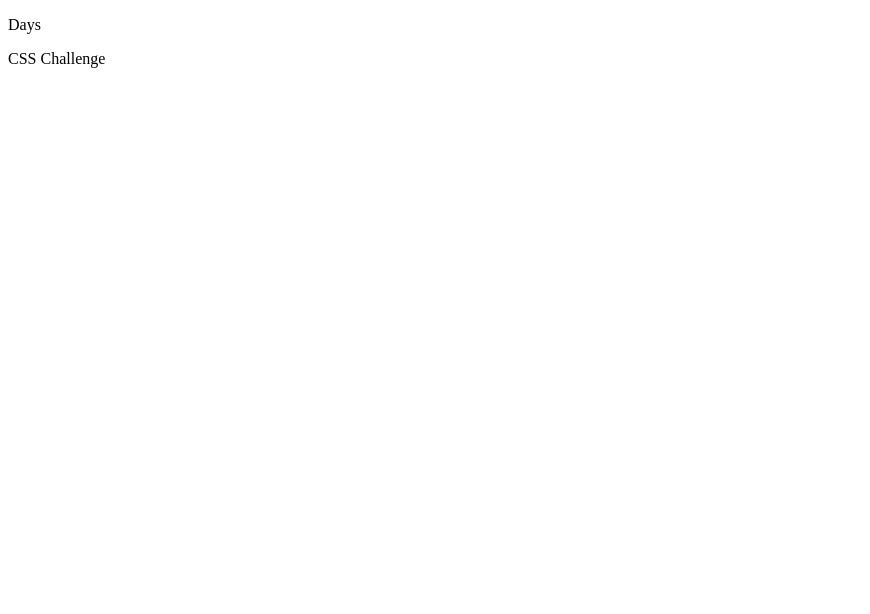
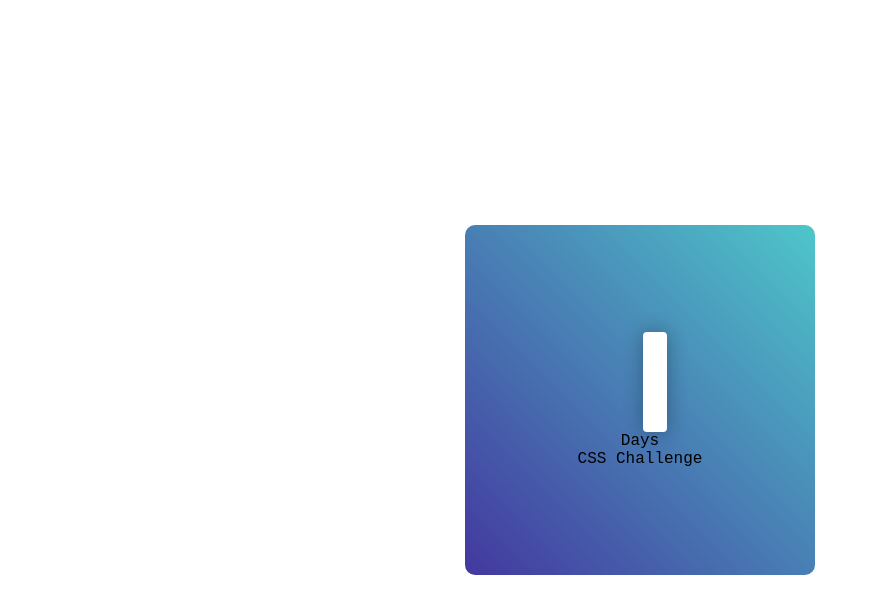
Before and after one commit to Aoamos/CSS-Challenge, a plain HTML site: page Day1/index.html in a window 1280 px wide. Shown: the whole page, without its empty margins (0-870 px from the left). Drawn offline with Linux system fonts and the light colour scheme.

Commit message:
Writing style for the project

```diff
--- a/Day1/index.html
+++ b/Day1/index.html
@@ -4,6 +4,7 @@
     <meta charset="UTF-8" />
     <meta name="viewport" content="width=device-width, initial-scale=1.0" />
     <title>100 Days Css challenge | Day 1</title>
+    <link rel="stylesheet" href="./style.css" />
   </head>
   <body>
     <div class="container">
--- a/Day1/style.css
+++ b/Day1/style.css
@@ -8,5 +8,24 @@
 .container {
   width: 350px;
   height: 350px;
-  back
+  background-image: linear-gradient(to bottom left, #4ec6ca, #43389f);
+  border-radius: 10px;
+  display: flex;
+  flex-direction: column;
+  position: absolute;
+  top: 50%;
+  left: 50%;
+  transform: translate(-50%, -50%);
+  align-items: center;
+  justify-content: center;
 }
+
+.one {
+  width: 24px;
+  height: 100px;
+  background-color: #fff;
+  border-radius: 4px;
+  transform: translateX(15px);
+  box-shadow: 0px 0px 20px 0px rgba(0, 0, 0, 0.3);
+  z-index: 6;
+}
```
